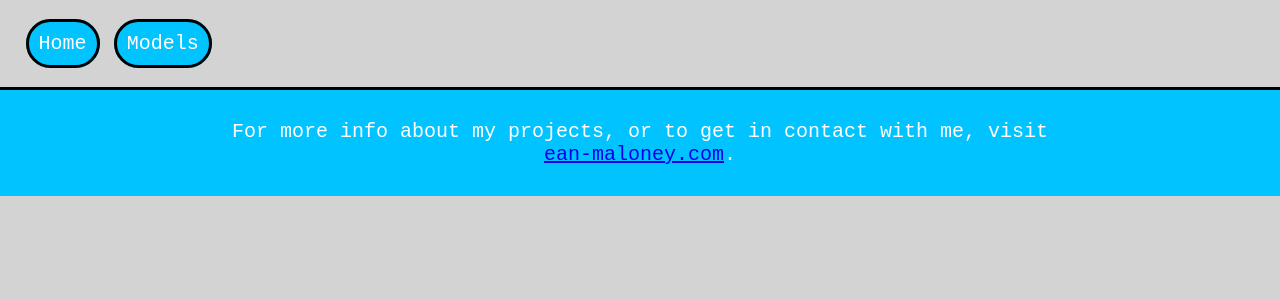
After one commit to ean-maloney/top25_project, a Flask app: template templates/index2.html in a window 1280 px wide; the page is wider, and only the part inside the window is pictured. The commit adds this page. Shown: the top 300 px of that part. Run offline with Flask 2, Linux system fonts and the light colour scheme; the template is opened without the code that fills it, so the values that code supplies are empty; some libraries are stand-ins or nearby versions.

Commit message:
Adding second page

```diff
--- a/app.py
+++ b/app.py
@@ -7,9 +7,18 @@ from sqlalchemy import create_engine
 #Initialize
 app = Flask(__name__)
 
+#Query code
+username = 'kzblgxklbcxgjk'
+password = '42cbe5c9d571af401f937b7d8b23ff8b49cca031c697b2ad2b222f36fa48dfca'
+host = 'ec2-34-199-209-37.compute-1.amazonaws.com'
+db = 'dd351di0els2o7'
+
+engine = create_engine(f'postgresql+psycopg2://{username}:{password}@{host}/{db}')
+
 @app.route('/', methods=['POST','GET'])
 def home():
-    return render_template('index.html')
+    df = pd.read_sql_query(f"SELECT * FROM rankings ORDER_BY(week, rank)")
+    return render_template('index2.html', tables = [df.to_html(classes='data')], titles = df.columns.values)
 
 if __name__ == '__main__':
     app.run()
--- a/static/style.css
+++ b/static/style.css
@@ -63,3 +63,42 @@ footer{
     padding-left: 10%;
     padding-right: 10%;
 }
+
+.topnav{
+    margin-left: -30%;
+    margin-bottom: 2em
+
+}
+
+.topnav a{
+    font-family: "Courier New";
+    font-size: 20px;
+    border-radius: 30px;
+    padding: 10px;
+    background: rgb(0, 195, 255);
+    color: white;
+    margin-right: .5em;
+    border: solid;
+    border-color: black;
+    text-decoration: none;
+}
+
+.topnav2{
+    margin-left: -30%;
+    margin-bottom: 2em;
+    margin-top: 2em
+
+}
+
+.topnav2 a{
+    font-family: "Courier New";
+    font-size: 20px;
+    border-radius: 30px;
+    padding: 10px;
+    background: rgb(0, 195, 255);
+    color: white;
+    margin-right: .5em;
+    border: solid;
+    border-color: black;
+    text-decoration: none;
+}
--- /dev/null
+++ b/templates/index2.html
@@ -0,0 +1,27 @@
+<!DOCTYPE html>
+<html lang="en">
+<head>
+    <link rel="stylesheet" href="../static/style.css">
+    <meta charset="UTF-8">
+    <meta http-equiv="X-UA-Compatible" content="IE=edge">
+    <meta name="viewport" content="width=device-width, initial-scale=1.0">
+    <title>Rankings Models</title>
+</head>
+<body>
+    <div class="topnav2">
+        <a class="active" href="index.html">Home</a>
+        <a class="active" href="index2.html">Models</a>
+    </div>
+
+    <!-- https://stackoverflow.com/questions/52644035/how-to-show-a-pandas-dataframe-into-a-existing-flask-html-table -->
+    {% for table in tables %}
+        {{table|safe}}
+    {% endfor %}
+
+    <footer>
+        <p id = footergraph>
+            For more info about my projects, or to get in contact with me, visit <br> <a href = ean-maloney.com>ean-maloney.com</a>.
+        </p>
+    </footer>
+</body>
+</html>
```
Also changed, not shown: templates/index.html (+7 -4 lines).
